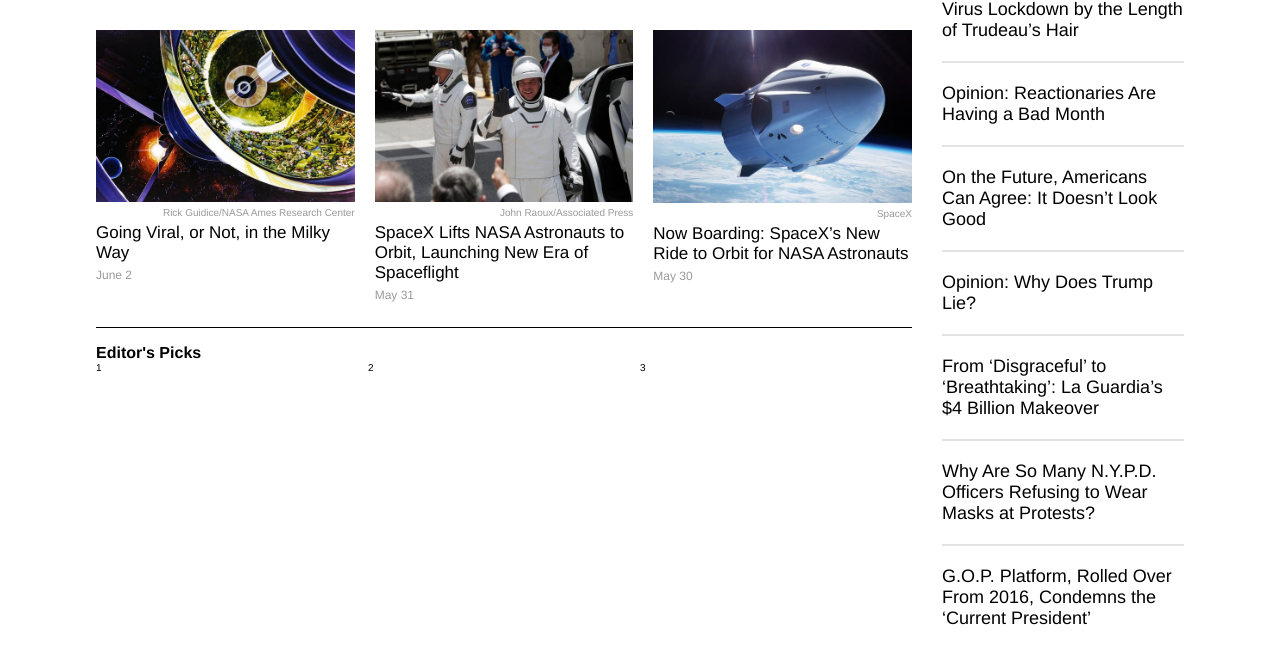
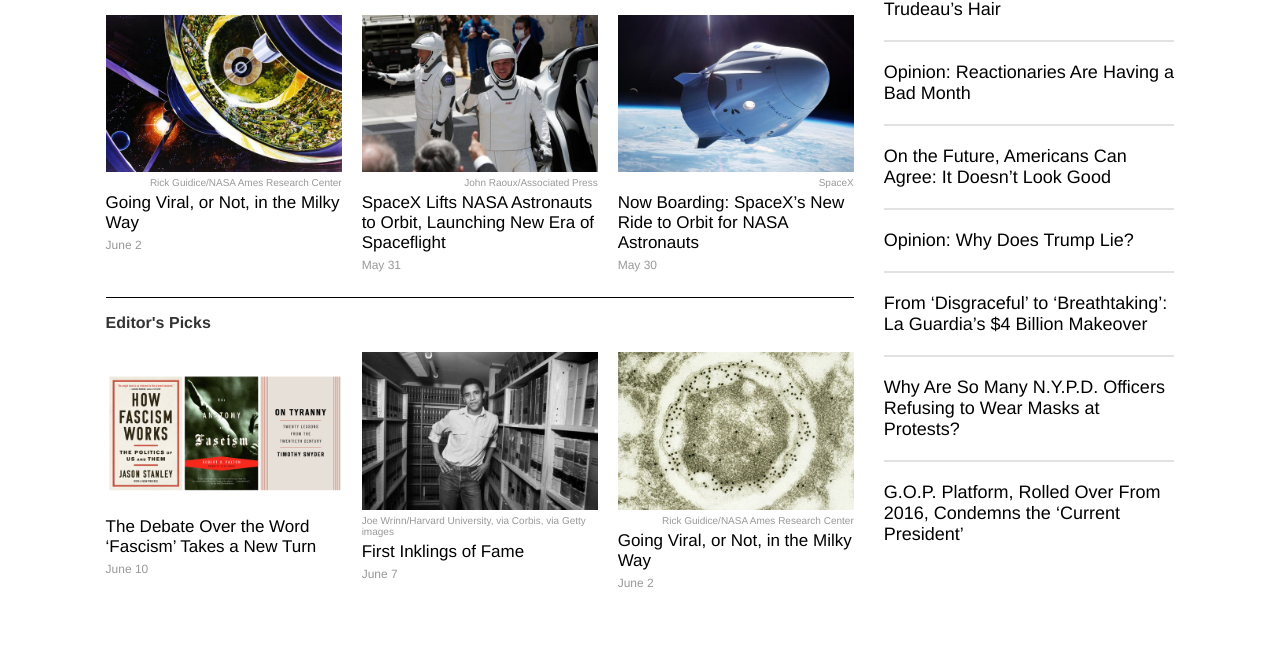
Before and after one commit to amita-roy/newyork-times-article, a plain HTML site: page index.html in a window 1280 px wide. Shown: the part 9755-10404 px from the top of the page. After the commit the page ends 10365 px from the top, so only its background shows below. Drawn offline with Linux system fonts and the light colour scheme.

Commit message:
Add content to Editor's Picks section. Resize further reading section

```diff
--- a/css/style.css
+++ b/css/style.css
@@ -501,21 +501,21 @@ p {
   background-color: rgb(50, 104, 145);
 }
 
-.further-reading-section,
-.further-reading-section > *,
-.further-reading-astronomy > *,
-.further-reading-editors-picks > *,
-.further-reading-popular > * {
-  /* border: 1px solid red; */
-}
+/* .further-reading-section, */
+/* .further-reading-section > *, */
+/* .further-reading-astronomy > *, */
+/* .further-reading-editors-picks > * */
+/* .further-reading-popular > * */
+  /* border: 1px solid red;  */
+/* } */
 
 .further-reading-section {
-  width: 85%;
+  width: 83.5%;
 }
 
 .further-reading-astronomy {
   float: left;
-  width: 75%;
+  width: 70%;
   height: auto;
   display: grid;
   grid-template-rows: 40px auto 1fr;
@@ -534,9 +534,14 @@ p {
   padding: 16px 0px 0px 0px;
 }
 
+.further-reading-editors-picks h5,
+.further-reading-popular h5 {
+  color: #333;
+}
+
 .further-reading-popular {
   float: right;
-  width: 25%;
+  width: 30%;
   height: 750px;
   display: grid;
   grid-template-rows: 40px 1fr;
@@ -545,11 +550,13 @@ p {
 
 .further-reading-editors-picks {
   float: left;
-  width: 75%;
+  width: 70%;
   height: 250px;
   display: grid;
   grid-template-rows: 40px 1fr;
   grid-template-columns: repeat(3, 1fr);
+  row-gap: 20px;
+  column-gap: 20px;
 }
 
 .further-reading-card {
--- a/index.html
+++ b/index.html
@@ -724,9 +724,33 @@
         </div>
         <div class="further-reading-editors-picks">
           <h5>Editor's Picks</h5>
-          <p>1</p>
-          <p>2</p>
-          <p>3</p>
+          <div class="further-reading-card">
+            <img class="further-reading-article-image" src="assets/images/fascism.png" />
+            <p class="further-reading-article-title">
+              The Debate Over the Word ‘Fascism’ Takes a New Turn
+            </p>
+            <p class="further-reading-article-date">June 10</p>
+          </div>
+          <div class="further-reading-card">
+            <img class="further-reading-article-image" src="assets/images/obama.jpg" />
+            <p class="further-reading-article-caption">
+              Joe Wrinn/Harvard University, via Corbis, via Getty images
+            </p>
+            <p class="further-reading-article-title">
+              First Inklings of Fame
+            </p>
+            <p class="further-reading-article-date">June 7</p>
+          </div>
+          <div class="further-reading-card">
+            <img class="further-reading-article-image" src="assets/images/bacteria.jpg" />
+            <p class="further-reading-article-caption">
+              Rick Guidice/NASA Ames Research Center
+            </p>
+            <p class="further-reading-article-title">
+              Going Viral, or Not, in the Milky Way
+            </p>
+            <p class="further-reading-article-date">June 2</p>
+          </div>
         </div>
       </div>
     </main>
```
Also changed, not shown: assets/images/bacteria.jpg (added), assets/images/fascism.png (added), assets/images/obama.jpg (added).
